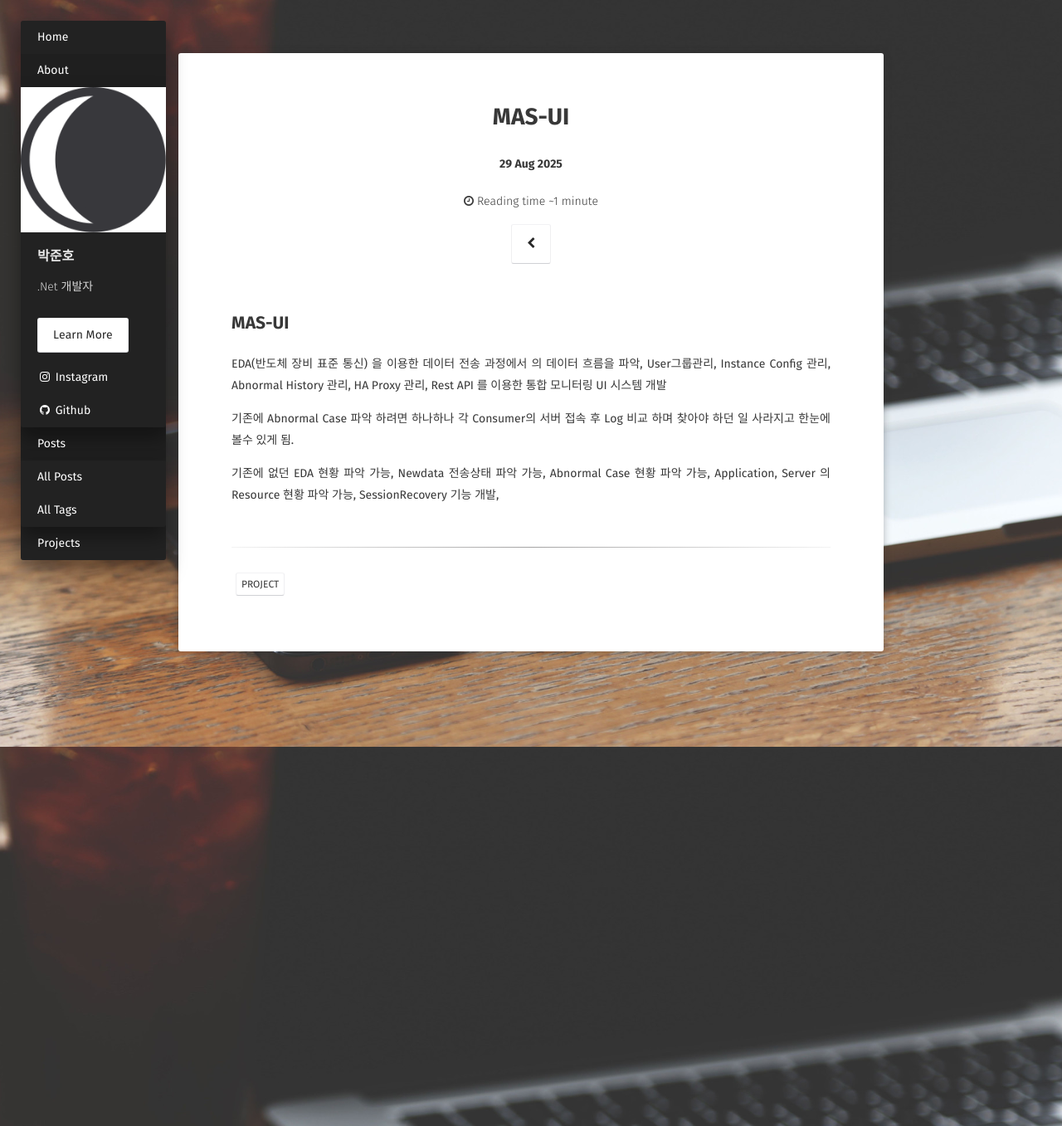
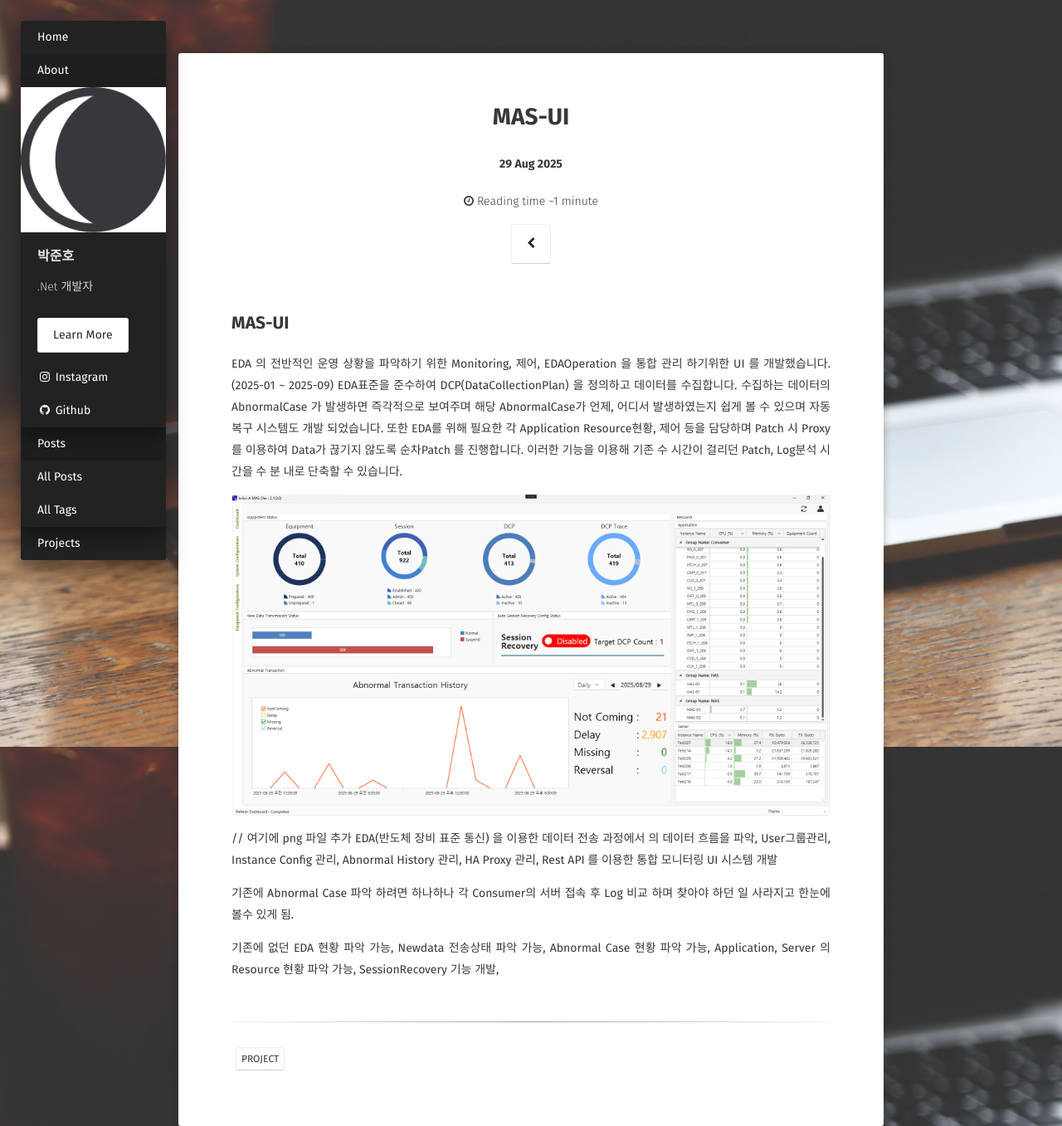
Before and after one commit to joonho-park/Profile, a Jekyll site: the page built from _posts/2025-08-29-MAS-UI.md, in a window 1280 px wide. Shown: the whole page at 83% size. Built offline with Jekyll 4.4.1, drawn with Linux system fonts in a browser that asks for light colours; some web fonts are replaced.

Commit message:
Dashboard png 추가

```diff
--- a/_posts/2025-08-29-MAS-UI.md
+++ b/_posts/2025-08-29-MAS-UI.md
@@ -11,6 +11,12 @@ comments: false
 
 ## MAS-UI
 
+EDA 의 전반적인 운영 상황을 파악하기 위한 Monitoring, 제어, EDAOperation 을 통합 관리 하기위한 UI 를 개발했습니다. (2025-01 ~ 2025-09) EDA표준을 준수하여 DCP(DataCollectionPlan) 을 정의하고 데이터를 수집합니다. 수집하는 데이터의 AbnormalCase 가 발생하면 즉각적으로 보여주며 해당 AbnormalCase가 언제, 어디서 발생하였는지 쉽게 볼 수 있으며 자동복구 시스템도 개발 되었습니다. 또한 EDA를 위해 필요한 각 Application Resource현황, 제어 등을 담당하며 Patch 시 Proxy를 이용하여 Data가 끊기지 않도록 순차Patch 를 진행합니다.
+이러한 기능을 이용해 기존 수 시간이 걸리던 Patch, Log분석 시간을 수 분 내로 단축할 수 있습니다.
+
+![MAS-UI Dashboard](/assets/img/dashboard.png)
+
+// 여기에 png 파일 추가
 EDA(반도체 장비 표준 통신) 을 이용한 데이터 전송 과정에서 의 데이터 흐름을 파악, User그룹관리, Instance Config 관리, Abnormal History 관리, HA Proxy 관리, Rest API 를 이용한 통합 모니터링 UI 시스템 개발
 
 기존에 Abnormal Case 파악 하려면 하나하나 각 Consumer의 서버 접속 후 Log 비교 하며 찾아야 하던 일 사라지고 한눈에 볼수 있게 됨.
```
Also changed, not shown: assets/img/dashboard.png (added).
